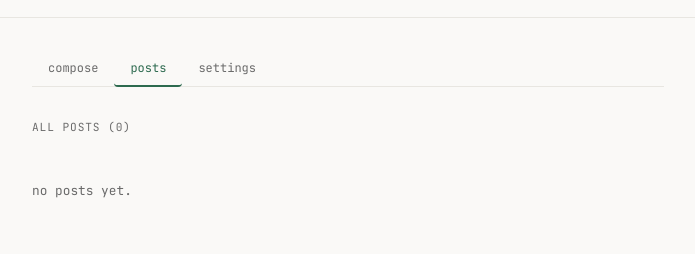
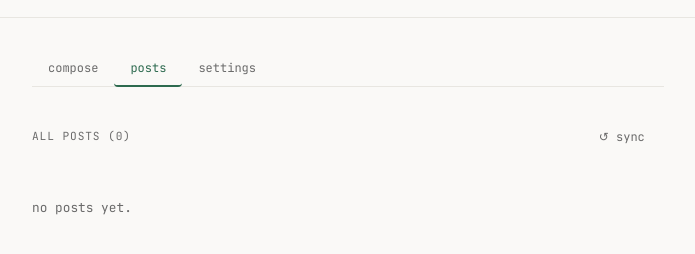
Before and after one commit to axodys/mcs.axodys.com, a plain HTML site: page admin.html in a window 1280 px wide. Both pictures are taken after typing "Sample" into the empty fields and a click on the button "posts". Shown: the part 50-304 px from the top of the page, without its empty margins (292-987 px from the left). Drawn offline with Linux system fonts and the light colour scheme.

Commit message:
feat: add manual sync button to Posts tab
- ↺ sync button fetches canonical posts.json and config.json from GitHub
- Updates localStorage and re-renders post list immediately
- Shows loading/success/error status inline
- Add btn-secondary style for non-primary actions

```diff
--- a/admin.html
+++ b/admin.html
@@ -106,6 +106,9 @@
     .btn-primary { background: var(--accent); color: white; }
     .btn-primary:hover { filter: brightness(1.1); }
     .btn-primary:disabled { opacity: 0.45; cursor: not-allowed; }
+    .btn-secondary { background: transparent; color: var(--muted); border-color: var(--border); }
+    .btn-secondary:hover { color: var(--text); border-color: var(--muted); }
+    .btn-secondary:disabled { opacity: 0.45; cursor: not-allowed; }
 
     .btn-ghost { background: none; border: 1px solid var(--border); color: var(--muted); }
     .btn-ghost:hover { border-color: var(--text); color: var(--text); }
@@ -425,7 +428,10 @@
     <div id="tab-posts" class="tab-content">
       <div style="display:flex; align-items:center; justify-content:space-between; margin-bottom:0.75rem;">
         <p class="section-title" style="margin-bottom:0;">all posts (<span id="post-count">0</span>)</p>
-        <div id="sync-status" class="publish-status" style="display:none; margin-bottom:0;"></div>
+        <div style="display:flex; align-items:center; gap:0.75rem;">
+          <div id="sync-status" class="publish-status" style="display:none; margin-bottom:0;"></div>
+          <button class="btn-secondary" onclick="syncFromGitHub()" id="sync-btn" title="Re-sync posts from GitHub">↺ sync</button>
+        </div>
       </div>
       <div id="posts-list" class="posts-list"></div>
     </div>
@@ -559,6 +565,33 @@ applyTheme(savedTheme);
 // ─── App state ────────────────────────────────────────────────────────────────
 let posts = [], config = { ...AdminModule.DEFAULT_CONFIG };
 let currentImageData = null, currentImageFile = null, editingId = null;
+
+async function syncFromGitHub() {
+  const gh = AdminModule.getGHConfig();
+  if (!Utils.isGHConfigured(gh)) {
+    showSyncStatus('error', '⚠ GitHub not configured');
+    return;
+  }
+  const btn = document.getElementById('sync-btn');
+  btn.disabled = true;
+  try {
+    showSyncStatus('loading', 'syncing…');
+    const [remotePosts, remoteConfig] = await Promise.all([
+      AdminModule.fetchPostsFromGitHub(gh),
+      AdminModule.fetchConfigFromGitHub(gh),
+    ]);
+    posts  = remotePosts;
+    config = remoteConfig;
+    AdminModule.saveState(posts, config);
+    renderPostsList();
+    fillConfigFields();
+    showSyncStatus('success', `✓ synced — ${posts.length} posts`);
+  } catch (e) {
+    showSyncStatus('error', `⚠ sync failed: ${e.message}`);
+  } finally {
+    btn.disabled = false;
+  }
+}
 
 async function loadAndRender() {
   const state = AdminModule.loadState();
```
